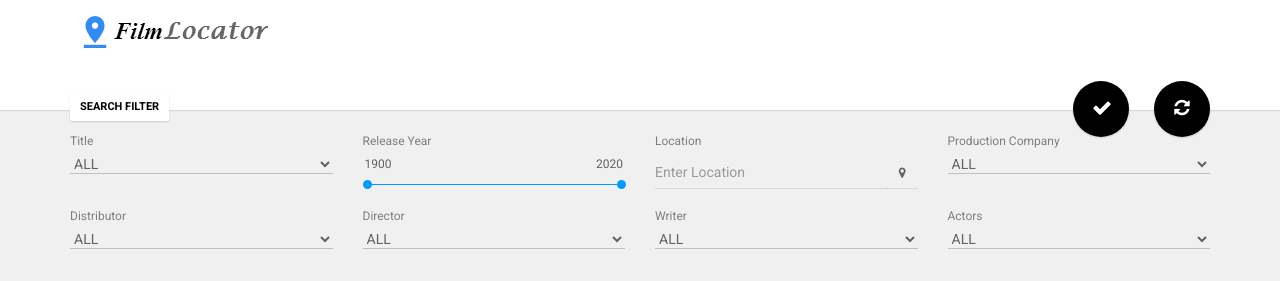
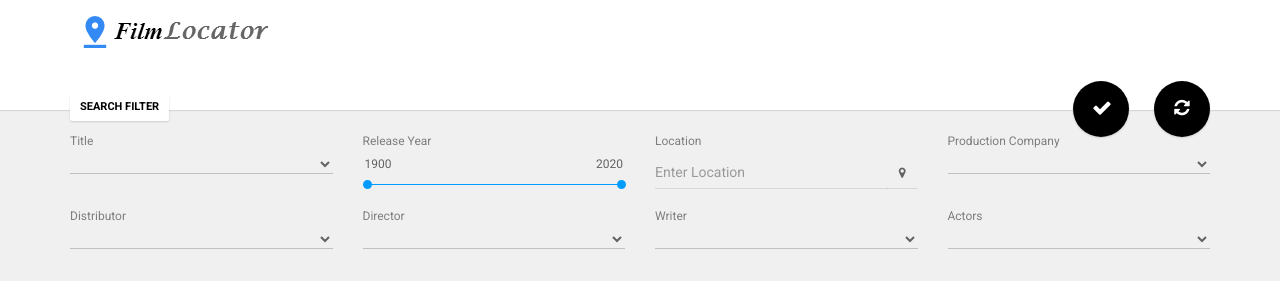
Before and after one commit to yzang/FilmLocator, a Django app: page / in a window 1280 px wide. Shown: the top 281 px of the page. Run offline with Django 3.2, Linux system fonts and the light colour scheme; data that the repository does not hold is empty; some libraries are stand-ins or nearby versions.

Commit message:
update and fix field bug

```diff
--- a/templates/index.html
+++ b/templates/index.html
@@ -48,7 +48,6 @@
                             <div class="form-group">
                                 <label for="type">Title</label>
                                 <select class="select2-select" name="title">
-                                    <option value="ALL">ALL</option>
                                 </select>
                             </div>
                         </div>
@@ -82,7 +81,6 @@
                             <div class="form-group">
                                 <label for="type">Production Company</label>
                                 <select class="select2-select" name="company">
-                                    <option value="ALL">ALL</option>
                                 </select>
                             </div>
                         </div>
@@ -94,7 +92,6 @@
                             <div class="form-group">
                                 <label for="type">Distributor</label>
                                 <select class="select2-select" name="distributor">
-                                    <option value="ALL">ALL</option>
                                 </select>
                             </div>
                         </div>
@@ -102,7 +99,6 @@
                             <div class="form-group">
                                 <label for="type">Director</label>
                                 <select class="select2-select" name="director">
-                                    <option value="ALL">ALL</option>
                                 </select>
                             </div>
                         </div>
@@ -110,7 +106,6 @@
                             <div class="form-group">
                                 <label for="type">Writer</label>
                                 <select class="select2-select" name="writer">
-                                    <option value="ALL">ALL</option>
                                 </select>
                             </div>
                         </div>
@@ -118,7 +113,6 @@
                             <div class="form-group">
                                 <label for="type">Actors</label>
                                 <select class="select2-select" name="actors">
-                                    <option value="ALL">ALL</option>
                                 </select>
                             </div>
                         </div>
--- a/webapp/views.py
+++ b/webapp/views.py
@@ -20,7 +20,7 @@ def get_suggestion(request):
         if field!='actors':
             items=map(lambda x:x[field],Film.objects.values(field).distinct())
         else:
-            items=map(lambda x:x[field],Actor.objects.values(field).distinct())
+            items=map(lambda x:x['name'],Actor.objects.values('name').distinct())
         data={}
         data['items']=items
         response=json.dumps(data)
```
